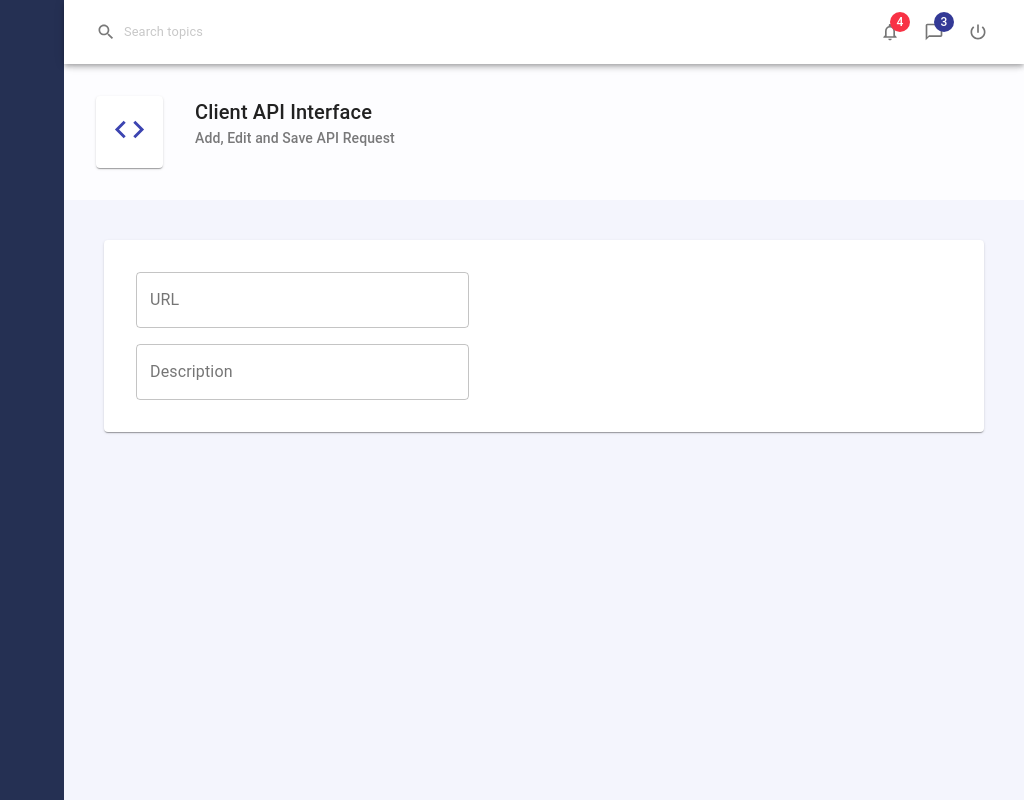
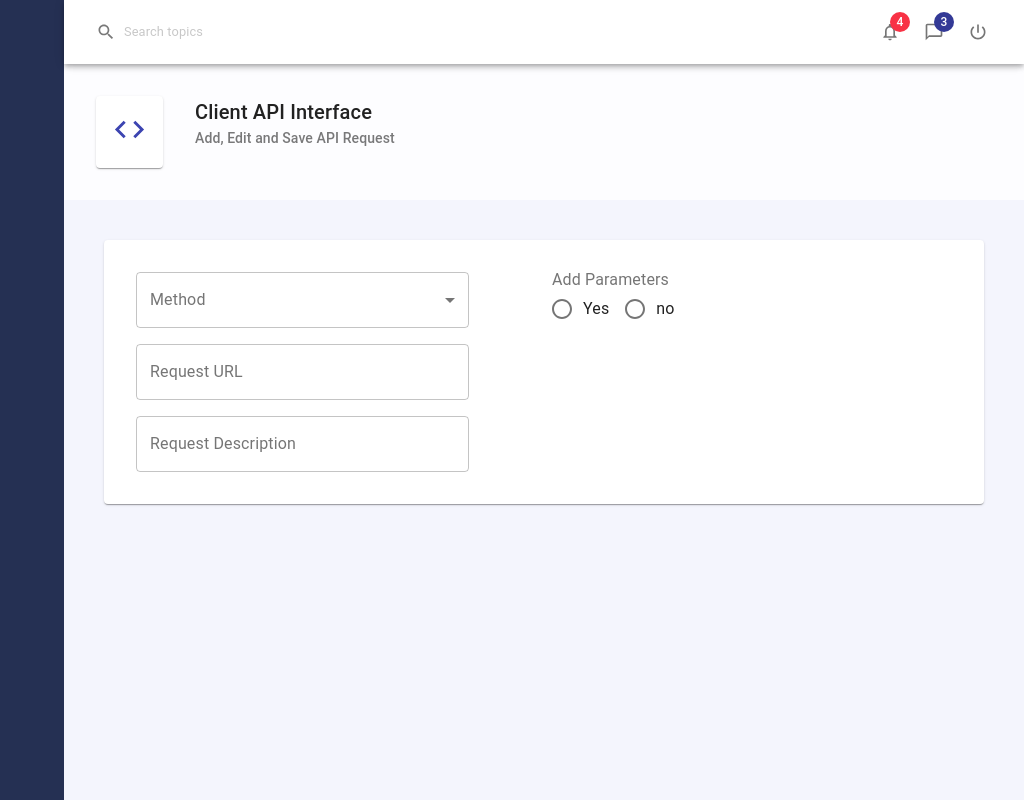
Before and after one commit to i-mckinney/regulatory-dashboard, a React (Create React App) app in the folder Company View/: page / in a window 1280 px wide. Shown: the whole page, without its empty margins (256-1280 px from the left). Built offline with nearby package versions, Linux system fonts and the light colour scheme.

Commit message:
added form controls

```diff
--- /dev/null
+++ b/Company View/src/components/controls/Controls.js
@@ -0,0 +1,11 @@
+import Input from './Input';
+import RadioGroup from './RadioGroup';
+import Select from './Select';
+
+const Controls = {
+  Input,
+  RadioGroup,
+  Select,
+};
+
+export default Controls;
--- /dev/null
+++ b/Company View/src/components/controls/Input.js
@@ -0,0 +1,17 @@
+import React from 'react'
+import {TextField} from '@material-ui/core'
+
+export default function Input(props) {
+
+  const {name,label,value,onChange} = props
+
+  return (
+    <TextField
+      variant='outlined'
+      label={label}
+      name={name}
+      value={value}
+      onChange={onChange}
+    />
+  );
+}
--- /dev/null
+++ b/Company View/src/components/controls/RadioGroup.js
@@ -0,0 +1,27 @@
+import React from 'react';
+import {
+  FormControl,
+  FormLabel,
+  FormControlLabel,
+  RadioGroup as MuiRadioGroup,
+  Radio,
+} from '@material-ui/core';
+
+export default function RadioGroup(props) {
+  const { name, label, value, onChange, items } = props;
+  return (
+    <FormControl>
+      <FormLabel>{label}</FormLabel>
+      <MuiRadioGroup row={true} name={name} value={value} onChange={onChange}>
+        {items.map((item) => (
+          <FormControlLabel
+            key={item.id}
+            value={item.id}
+            control={<Radio />}
+            label={item.title}
+          ></FormControlLabel>
+        ))}
+      </MuiRadioGroup>
+    </FormControl>
+  );
+}
--- /dev/null
+++ b/Company View/src/components/controls/Select.js
@@ -0,0 +1,24 @@
+import React from 'react';
+import {
+  FormControl,
+  InputLabel,
+  Select as MuiSelect,
+  MenuItem,
+} from '@material-ui/core';
+
+export default function Select(props) {
+  const { name, label, value, onChange, options } = props;
+  return (
+    <FormControl variant='outlined'>
+      <InputLabel> {label}</InputLabel>
+      <MuiSelect label={label} name={name} value={value} onChange={onChange}>
+        <MenuItem value=''>None</MenuItem>
+        {options.map((item) => (
+          <MenuItem key={item.id} value={item.id}>
+            {item.title}
+          </MenuItem>
+        ))}
+      </MuiSelect>
+    </FormControl>
+  );
+}
--- a/Company View/src/components/useForm.js
+++ b/Company View/src/components/useForm.js
@@ -26,5 +26,5 @@ const useStyles = makeStyles((theme) => ({
 
 export function Form(props) {
   const classes = useStyles();
-  return <form className={classes.root}>{props.children}</form>;
+  return <form className={classes.root} autoComplete='off'>{props.children}</form>;
 }
--- a/Company View/src/pages/ClientApiCalls/AddApiForm.js
+++ b/Company View/src/pages/ClientApiCalls/AddApiForm.js
@@ -1,14 +1,22 @@
 import React, { useState, useEffect } from 'react';
-import { Grid, TextField, makeStyles } from '@material-ui/core';
+import { Grid } from '@material-ui/core';
 import { useForm, Form } from '../../components/useForm';
+import Controls from '../../components/controls/Controls';
+import * as requestService from '../../services/requestService';
 
-
-
+const parametersYesNo = [
+  {
+    id: 'yes',
+    title: 'Yes',
+  },
+  { id: 'no', title: 'no' },
+];
 const initialApiCallValues = {
   id: 0,
   method: '',
   url: '',
   description: '',
+  addParameters: '',
   params: '',
   auth: '',
   headers: '',
@@ -17,7 +25,6 @@ const initialApiCallValues = {
 };
 
 export default function AddApiForm() {
-
   const { values, setValues, handleInputChange } = useForm(
     initialApiCallValues
   );
@@ -26,21 +33,35 @@ export default function AddApiForm() {
     <Form>
       <Grid container>
         <Grid item xs={6}>
-            <TextField
-              variant='outlined'
-              label='URL'
+          <Controls.Select
+            name='method'
+            label='Method'
+            value={values.method}
+            onChange={handleInputChange}
+            options={requestService.getRequestMethods()}
+          />
+          <Controls.Input
             name='url'
+            label='Request URL'
             value={values.url}
             onChange={handleInputChange}
           />
-            <TextField
-              variant='outlined'
-              label='Description'
+          <Controls.Input
             name='description'
+            label='Request Description'
             value={values.description}
+            onChange={handleInputChange}
           />
         </Grid>
-          <Grid item xs={6}></Grid>
+        <Grid item xs={6}>
+          <Controls.RadioGroup
+            name='addParameters'
+            label='Add Parameters'
+            value={values.addParameters}
+            onChange={handleInputChange}
+            items={parametersYesNo}
+          />
+        </Grid>
       </Grid>
     </Form>
   );
--- /dev/null
+++ b/Company View/src/services/requestService.js
@@ -0,0 +1,9 @@
+
+
+export const getRequestMethods = () => [
+  { id: '1', title: 'GET' },
+  { id: '2', title: 'POST' },
+  { id: '3', title: 'PUT' },
+  { id: '4', title: 'PATCH' },
+  { id: '5', title: 'DELETE' },
+];
```
Lines whose indentation alone changed are shown as unchanged.
